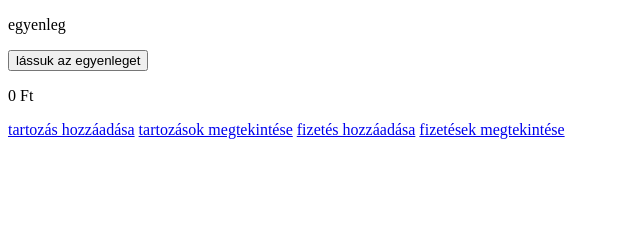
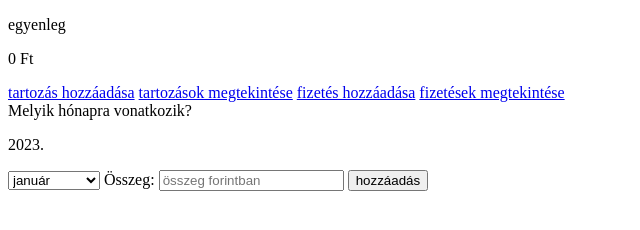
Before and after one commit to TKitti/berlo-egyenlege-frontend, a plain HTML site: page index.html in a window 1280 px wide. Shown: the whole page, without its empty margins (0-640 px from the left). Drawn offline with Linux system fonts and the light colour scheme; no server answers.

Commit message:
add new cost form

```diff
--- a/index.html
+++ b/index.html
@@ -6,18 +6,30 @@
   <meta name="viewport" content="width=device-width, initial-scale=1.0">
   <title>Bérlő egyenlege</title>
 </head>
-<body>
+<body onload="initializeOnWindowsLoad()">
   <p>egyenleg</p>
-  <button onclick="getBalance()">lássuk az egyenleget</button>
   <p id="balance">0 Ft</p>
 
-  <a href="add-cost">tartozás hozzáadása</a>
-  <a href="costs">tartozások megtekintése</a>
-  <a href="add-payment">fizetés hozzáadása</a>
-  <a href="payments">fizetések megtekintése</a>
+  <a href="#add-cost">tartozás hozzáadása</a>
+  <a href="#costs">tartozások megtekintése</a>
+  <a href="#add-payment">fizetés hozzáadása</a>
+  <a href="#payments">fizetések megtekintése</a>
 
 
-  <div id="add-cost"></div>
+  <div id="add-cost">
+    <form action="/cost" id="add-cost-form" method="post" onsubmit="addCostFormSubmit(event,this)">
+      <label for="month-selection">Melyik hónapra vonatkozik?</label>
+      <p>2023.</p>
+      <select name="month" id="month-selection" required></select>
+
+      <label for="amount">Összeg:</label>
+      <input type="number" id="amount" placeholder="összeg forintban" required>
+
+      <button type="submit">hozzáadás</button>
+    </form>
+  </div>
+
+
   <div id="costs"></div>
   <div id="add-payment"></div>
   <div id="payments"></div>
--- a/main.js
+++ b/main.js
@@ -1,3 +1,9 @@
+function initializeOnWindowsLoad() {
+  getBalance();
+  setMonths();
+}
+
+const baseUrl = "https://berlo-egyenlege-backend.vercel.app";
 const url = "https://berlo-egyenlege-backend.vercel.app/balance";
 const requestParams = {
   headers: {
@@ -17,3 +23,46 @@ async function getBalance() {
       console.log(error);
     });
 }
+
+
+function setMonths() {
+  let dropDownMenu = document.getElementById("month-selection");
+  const months = {
+    "january": "január",
+    "february": "február",
+    "march": "március",
+    "april": "április",
+    "mai": "május",
+    "june": "június",
+    "july": "július",
+    "august": "augusztus",
+    "september": "szeptember",
+    "october": "október",
+    "november": "november",
+    "december": "december"
+  }
+
+  for (const month in months) {
+    const option = document.createElement("option");
+    option.value = month;
+    option.textContent = months[month];
+    dropDownMenu.appendChild(option);
+  }
+}
+
+
+function addCostFormSubmit(event, form) {
+  event.preventDefault();
+
+  const month = document.getElementById("month-selection").value;
+  const amount = document.getElementById("amount").value;
+
+  if(month && amount) {
+    // TODO: http request + handle response
+    //form.submit();
+    //fetch(baseUrl + form.action, {method:'post', body: new FormData(form)});
+
+  } else {
+    // TODO: error message for user
+  }
+}
```
